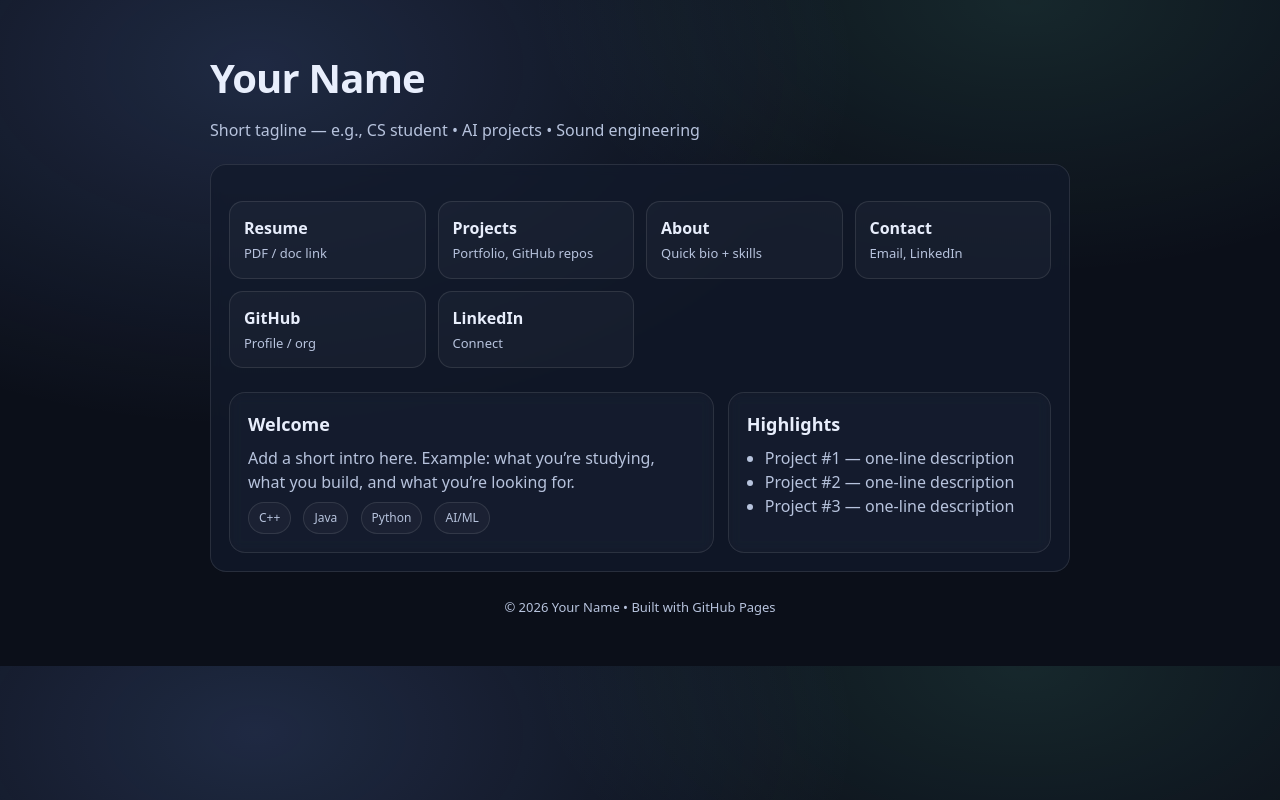
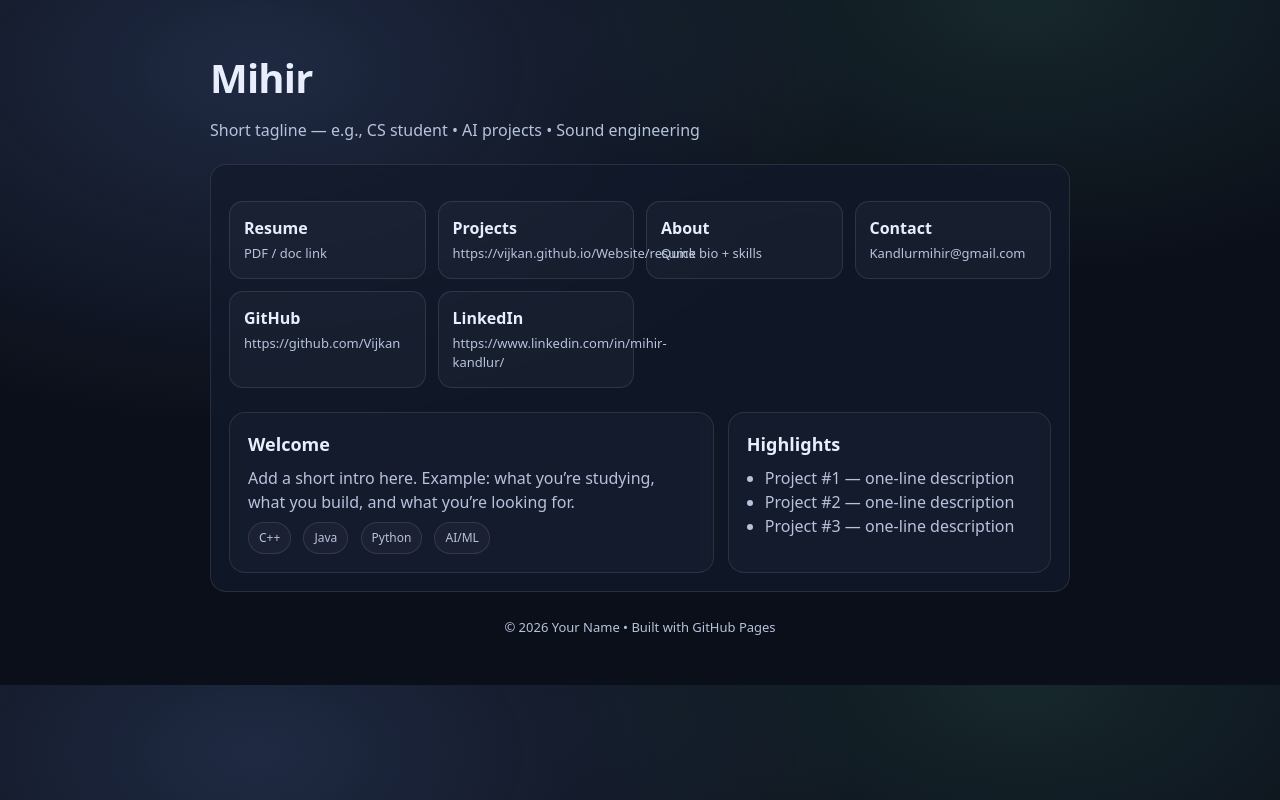
Before and after one commit to Vijkan/Website, a plain HTML site: page docs/index.html in a window 1280 px wide. Drawn offline with Linux system fonts and the light colour scheme.

Commit message:
Update portfolio details with personal information

```diff
--- a/docs/index.html
+++ b/docs/index.html
@@ -3,7 +3,7 @@
 <head>
   <meta charset="utf-8" />
   <meta name="viewport" content="width=device-width, initial-scale=1" />
-  <title>Your Name | Portfolio</title>
+  <title>Mihir Kandlur | Portfolio</title>
   <meta name="description" content="Personal site for resume, projects, and contact." />
   <style>
     :root {
@@ -114,7 +114,7 @@
 <body>
   <div class="wrap">
     <header>
-      <h1>Your Name</h1>
+      <h1>Mihir</h1>
       <p class="tagline">Short tagline — e.g., CS student • AI projects • Sound engineering</p>
     </header>
 
@@ -128,7 +128,7 @@
 
         <a class="tile" href="">
           <div class="label">Projects</div>
-          <p class="sub">Portfolio, GitHub repos</p>
+          <p class="sub">https://vijkan.github.io/Website/resume</p>
         </a>
 
         <a class="tile" href="">
@@ -138,17 +138,17 @@
 
         <a class="tile" href="">
           <div class="label">Contact</div>
-          <p class="sub">Email, LinkedIn</p>
+          <p class="sub">Kandlurmihir@gmail.com</p>
         </a>
 
         <a class="tile" href="">
           <div class="label">GitHub</div>
-          <p class="sub">Profile / org</p>
+          <p class="sub">https://github.com/Vijkan</p>
         </a>
 
         <a class="tile" href="">
           <div class="label">LinkedIn</div>
-          <p class="sub">Connect</p>
+          <p class="sub">https://www.linkedin.com/in/mihir-kandlur/</p>
         </a>
       </nav>
 
```
